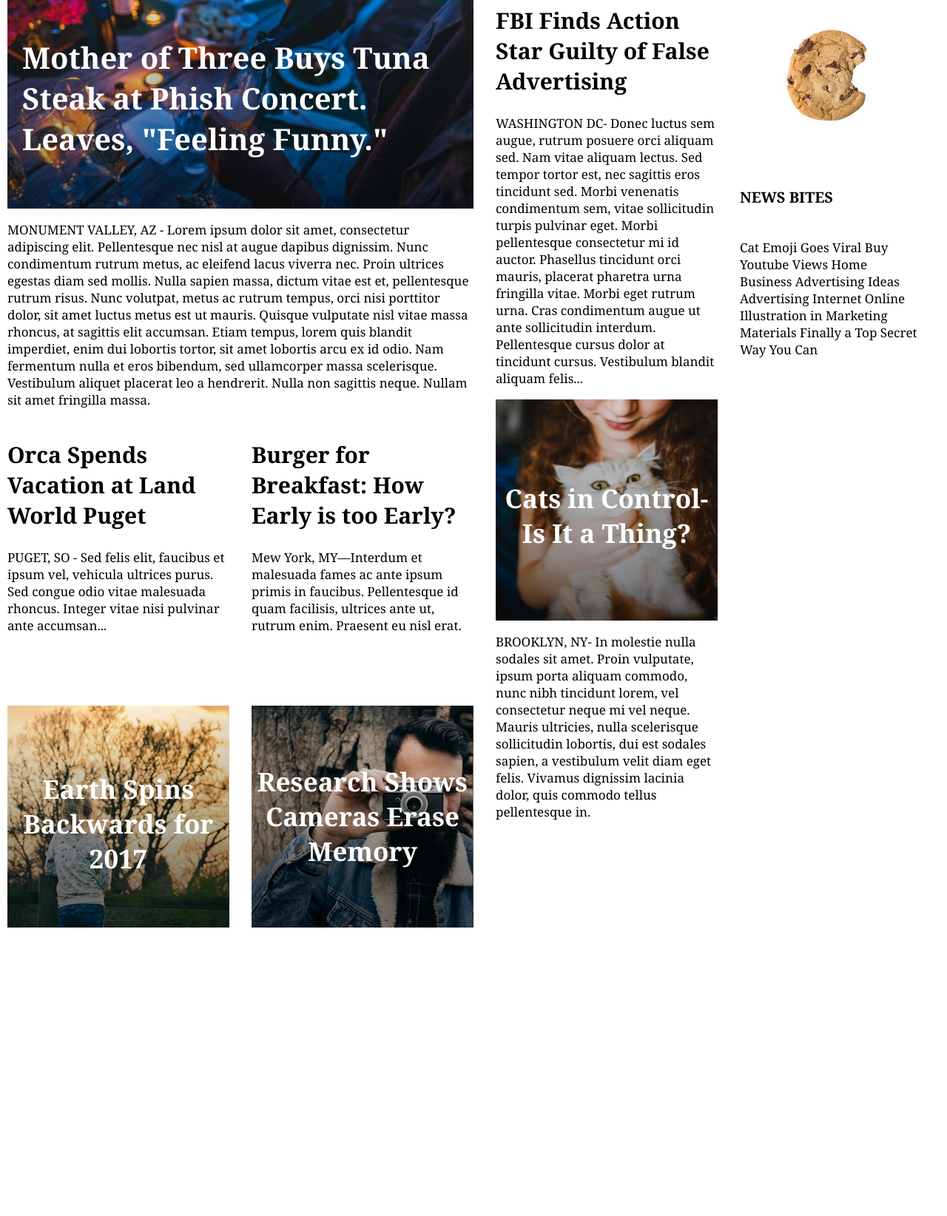
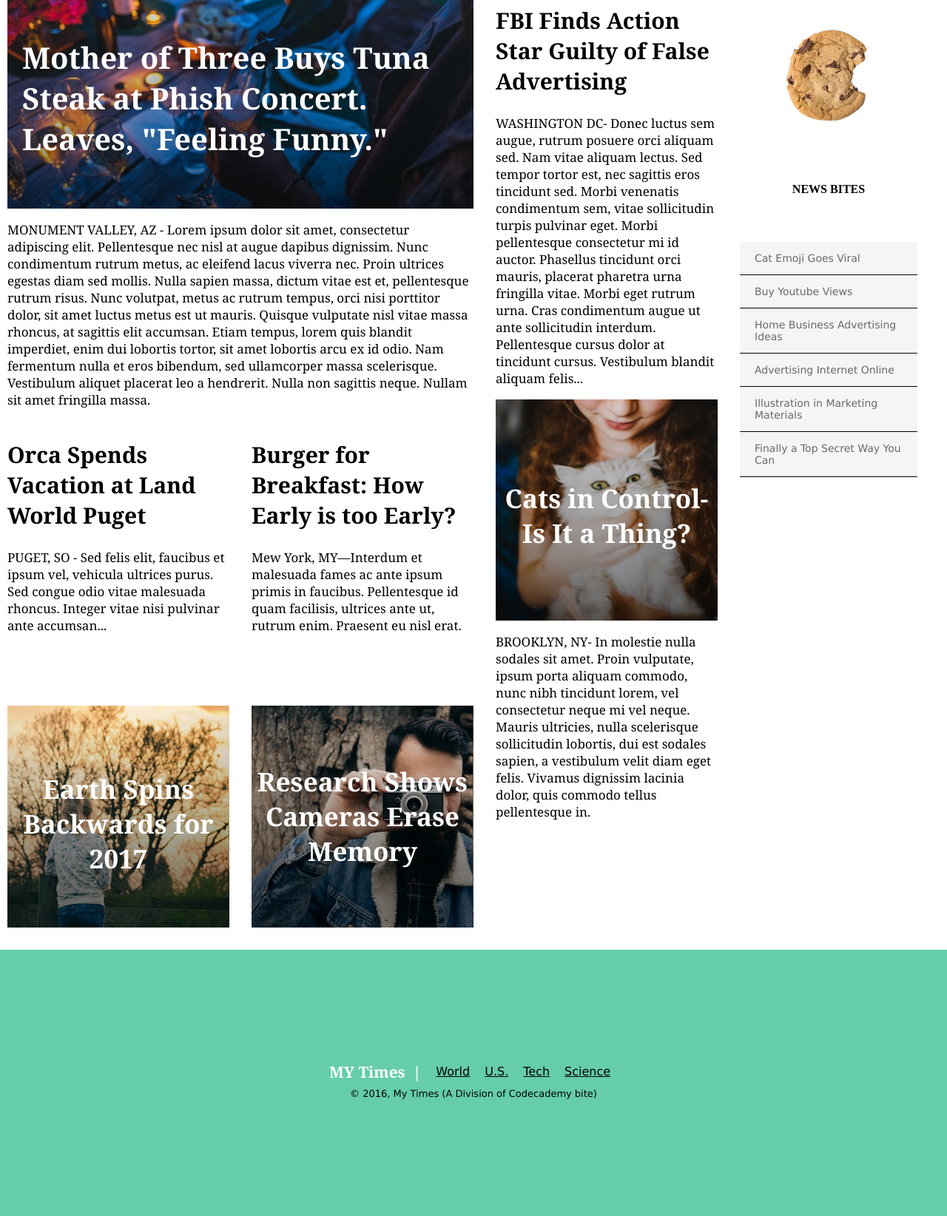
Before and after one commit to AgusTomps/mytimes, a plain HTML site: page index.html in a window 1280 px wide. Shown: the part 136-1780 px from the top of the page at 74% size. Before the commit the page ends 1490 px from the top, so only its background shows below. Drawn offline with Linux system fonts and the light colour scheme.

Commit message:
Complete project

```diff
--- a/index.html
+++ b/index.html
@@ -91,10 +91,50 @@
         <div class="news-heading">
           <h4>NEWS BITES</h4>
         </div>
-        <div class="news-list">
-          <p>Cat Emoji Goes Viral Buy Youtube Views Home Business Advertising Ideas Advertising Internet Online Illustration in Marketing Materials Finally a Top Secret Way You Can</p>
+        <div id="news-list">
+          <div class="cat-emoji">
+            <p>Cat Emoji Goes Viral</p>
+          </div>
+          <div class="youtube">
+            <p>Buy Youtube Views</p>
+          </div>
+          <div class="home-business">
+            <p>Home Business Advertising Ideas</p>
+          </div>
+          <div class="advertising">
+            <p>Advertising Internet Online</p>
+          </div>
+          <div class="illustration">
+            <p>Illustration in Marketing Materials</p>
+          </div>
+          <div class="secret">
+            <p>Finally a Top Secret Way You Can</p>
+          </div>
         </div>
       </div>
+    </div>
+
+      <!--Footer    --------------->
+      <div class="footer">
+        <div class="content">
+          <div class="footer-logo">
+            <h5>MY Times</h5>
+          </div>
+          <div class="division">
+            <h5>|</h5>
+          </div>
+          <nav class="footer-nav">
+              <span id="world">World</span>
+              <span id="us">U.S.</span>
+              <span id="tech">Tech</span>
+              <span id="science">Science</span>
+          </nav>
+        </div>
+        <div class="copyright">
+            <p>© 2016, My Times (A Division of Codecademy bite)</p>
+        </div>
+
+
 
   </body>
 </html>
--- a/resources/style.css
+++ b/resources/style.css
@@ -25,8 +25,8 @@ h3{
 }
 
 h4{
-  font-family: Georgia;
-  font-size: 20px;
+  font-size: 16px;
+  font-weight: bold;
 }
 
 
@@ -241,9 +241,109 @@ h4{
 }
 
 .news-heading{
-  margin: 0px;
+ font-size: 10px;
+ font-weight: bold;
+ text-align: center;
+ margin-bottom: 40px;
 }
 
-.news-list{
-  margin: 0px;
+#news-list{
+  background-color: WhiteSmoke;
+  display: flex;
+  flex-direction: column;
 }
+
+#news-list p{
+  font-family: Verdana;
+  font-size: 14px;
+  color: DimGray;
+
+}
+
+.cat-emoji{
+  border-bottom: 1px solid black;
+  padding: 0px 20px;
+}
+
+.youtube{
+  border-bottom: 1px solid black;
+  padding: 0px 20px;
+}
+
+.home-business{
+  border-bottom: 1px solid black;
+  padding: 0px 20px;
+}
+
+.advertising{
+  border-bottom: 1px solid black;
+  padding: 0px 20px;
+}
+
+.illustration{
+  border-bottom: 1px solid black;
+  padding: 0px 20px;
+}
+
+.secret{
+  border-bottom: 1px solid black;
+  padding: 0px 20px;
+}
+
+/* Footer --------------------------------------------------*/
+
+.footer{
+  display: flex;
+  flex-direction: column;
+  background-color: MediumAquamarine;
+  position: absolute;
+  right: 0;
+  left: 0;
+  background-color: #MediumAquamarine;
+  text-align: center;
+  padding: 150px;
+}
+
+.content{
+  display: flex;
+  width: auto;
+  align-items: center;
+  justify-content: center;
+  height: 30px;
+
+}
+
+.footer-logo{
+  display: inline-flex;
+  font-family: Georgia;
+  font-size: 25px;
+  font-weight: bold;
+  color: white;
+}
+
+.division{
+  display: inline-flex;
+  font-family: Georgia;
+  font-size: 25px;
+  font-weight: bold;
+  color: white;
+  margin: 10px;
+}
+
+.footer-nav{
+  display: inline-flex;
+  text-decoration: underline;
+  font-family: Verdana;
+}
+
+.copyright p{
+  display: flex;
+  width: auto;
+  align-items: center;
+  justify-content: center;
+  height: 30px;
+  font-family: Verdana;
+  font-size: 13px;
+  font-style: normal;
+  margin: 0;
+}
```
